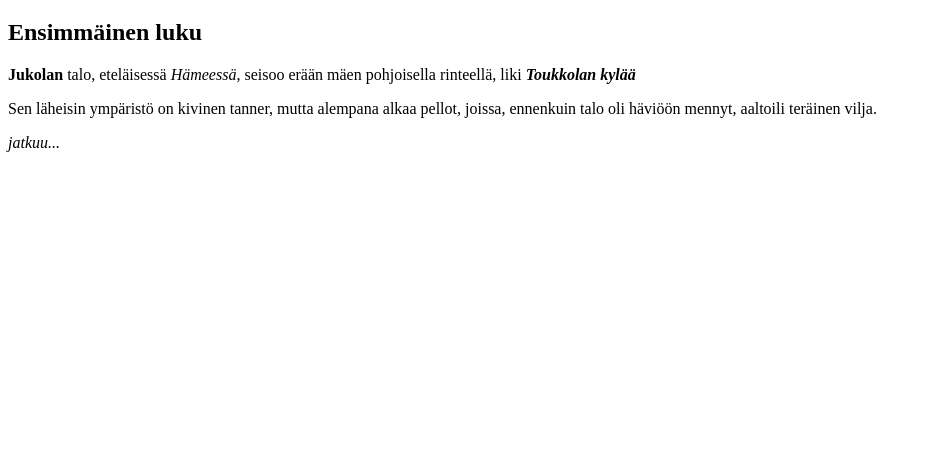
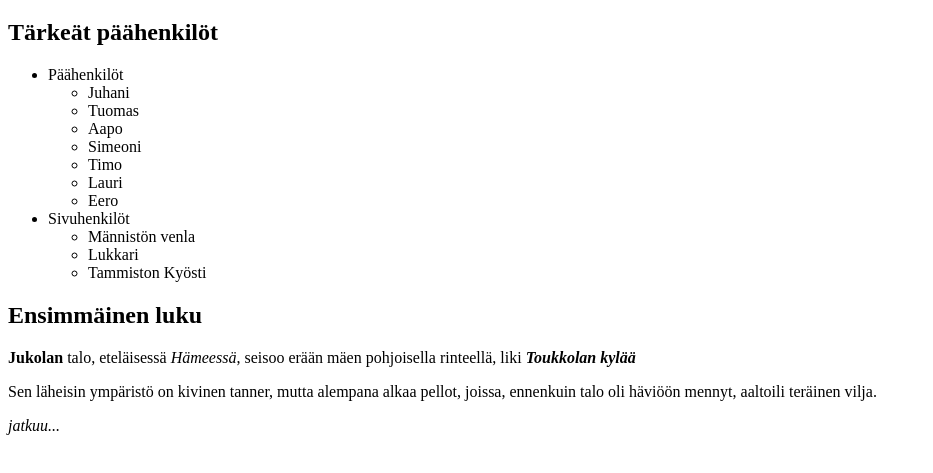
Before and after one commit to jkukko/Lapio-website, a plain HTML site: page index.html in a window 1280 px wide. Shown: the part 61-534 px from the top of the page, without its empty margins (0-933 px from the left). Drawn offline with Linux system fonts and the light colour scheme.

Commit message:
Osa 3. Neljäs tehtävä

```diff
--- a/index.html
+++ b/index.html
@@ -9,9 +9,33 @@
 <body>
   <!--Tee tehtävät tänne-->
 <h1>Seitsemän veljestä</h1>
+  <h2>Tärkeät päähenkilöt</h2>
+
+  <ul>
+    <li>Päähenkilöt</li>
+      <ul>
+        <li>Juhani</li>
+        <li>Tuomas</li>
+        <li>Aapo</li>
+        <li>Simeoni</li>
+        <li>Timo</li>
+        <li>Lauri</li>
+        <li>Eero</li>
+      </ul>
+    <li>Sivuhenkilöt</li>
+      <ul>
+        <li>Männistön venla</li>
+        <li>Lukkari</li>
+        <li>Tammiston Kyösti</li>
+      </ul>
+  </ul>
 <h2>Ensimmäinen luku</h2>
-<p><strong>Jukolan</strong> talo, eteläisessä <i>Hämeessä</i>, seisoo erään mäen pohjoisella rinteellä, liki <i><strong>Toukkolan kylää</strong></i></p>
-<p>Sen läheisin ympäristö on kivinen tanner, mutta alempana alkaa pellot, joissa, ennenkuin talo oli häviöön mennyt, aaltoili teräinen vilja.</p>
+<p>
+    <strong>Jukolan</strong> talo, eteläisessä <i>Hämeessä</i>, seisoo erään mäen pohjoisella rinteellä, liki <i><strong>Toukkolan kylää</strong></i>
+</p>
+<p>
+  Sen läheisin ympäristö on kivinen tanner, mutta alempana alkaa pellot, joissa, ennenkuin talo oli häviöön mennyt, aaltoili teräinen vilja.
+</p>
 <i>jatkuu...</i>
 </body>
 
```
